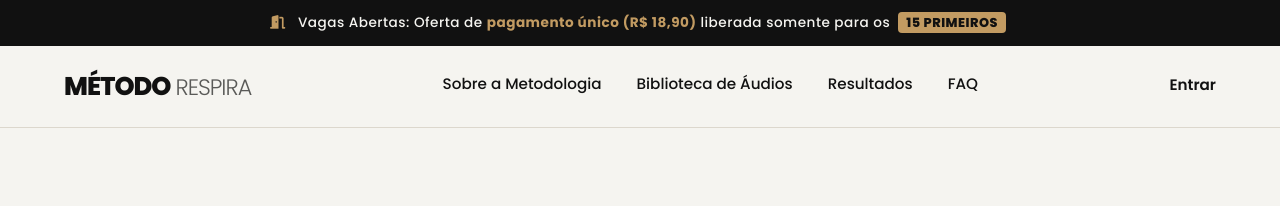
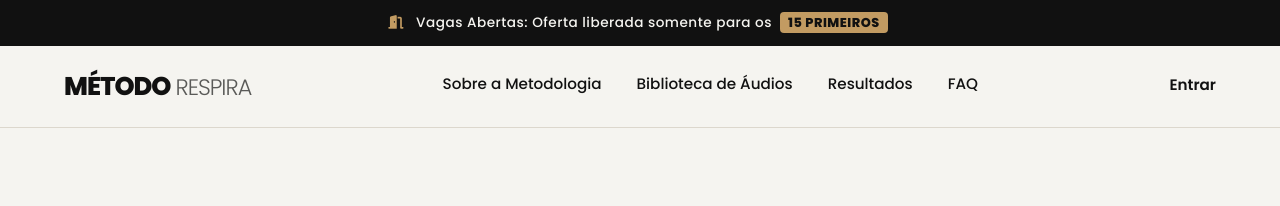
Before and after one commit to anakarolinaiclube-ux/metodorespiramr, a plain HTML site: page index.html in a window 1280 px wide. Shown: the top 206 px of the page. Drawn offline with Linux system fonts and the light colour scheme.

Commit message:
Update index.html

```diff
--- a/index.html
+++ b/index.html
@@ -427,7 +427,7 @@
     <div class="top-scarcity-bar">
         <div class="container">
             <i class="fas fa-door-open" style="color: var(--accent-gold); margin-right: 8px;"></i>
-            Vagas Abertas: Oferta de <strong>pagamento único (R$ 18,90)</strong> liberada somente para os <span class="badge">15 primeiros</span>
+            Vagas Abertas: Oferta liberada somente para os <span class="badge">15 primeiros</span>
         </div>
     </div>
 
```
